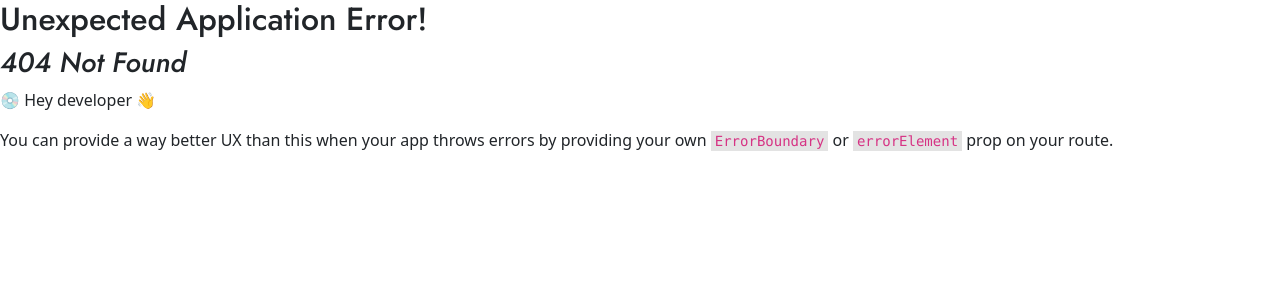
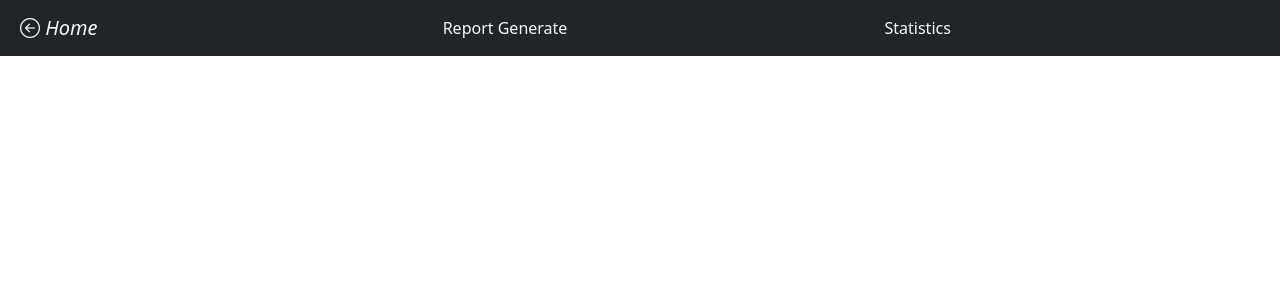
Before and after one commit to mahesh13sankarie/solar-offset-project, a React (Vite) app in the folder client/: page /reportpage in a window 1280 px wide. Before the commit this address had no page. Shown: the top 300 px of the page. Built offline with nearby package versions, Linux system fonts and the light colour scheme.

Commit message:
Feat: Add Navigation for report page & Admin Sidebar to accept props

```diff
--- a/client/src/components/Dashboard/Sidebar.jsx
+++ b/client/src/components/Dashboard/Sidebar.jsx
@@ -3,14 +3,16 @@ import React from "react";
 import './SideNav.css'; // Optional: for custom styling
 import {Link, useLocation} from 'react-router-dom';
 
-const SideNav = () => {
+const SideNav = (props) => {
 
     const location = useLocation();
     const currentPath = location.pathname;
 return (
     <div className="d-flex flex-column flex-shrink-0 p-3 text-white bg-dark" style={{ width: '250px', height: '100vh' }}>
         <Link to="/dashboard" className="d-flex align-items-center mb-3 text-white text-decoration-none">
-            <span className="fs-4">Admin Panel</span>
+            <span className="fs-4">
+                { props.userType ? props.userType : "Admin" }
+            </span>
         </Link>
         <hr />
         <ul className="nav nav-pills flex-column mb-auto">
--- a/client/src/components/Report/ReportDashboard.jsx
+++ b/client/src/components/Report/ReportDashboard.jsx
@@ -1,11 +1,20 @@
-import React from "react";
-import {useState, useEffect} from "react";
+import React,{ useEffect} from "react";
+import {isAuthenticated} from "../Login/HelperFunction.jsx";
+import Sidebar from "../Dashboard/Sidebar.jsx";
+import StaffNavBar from "./StaffNavBar.jsx";
+const REPORTAPI = "dummy.link.com/report";
+
+export default function ReportDashboard() {
+
+    useEffect(() => {
+        let checkIsAuthenticated = isAuthenticated();
+        console.log(checkIsAuthenticated);
+    }, []);
 
 
-
-export default function ReportDashboard() {
     return (
         <>
+            <StaffNavBar />
 
         </>
     );
--- /dev/null
+++ b/client/src/components/Report/StaffNavBar.jsx
@@ -0,0 +1,22 @@
+import React from "react";
+
+export default function StaffNavBar() {
+    return (
+     <>
+        <div className="side-nav">
+                <nav className="navbar navbar-expand-sm text-light bg-dark">
+                    <a href="/" className="navbar-brand text-light" style={{textDecoration: 'none',marginLeft: '20px'}} >
+                        <i className="bi bi-arrow-left-circle text-decoration-none" > Home</i>
+                    </a>
+                    <div className="container-fluid " >
+                    <ul className="navbar-nav d-flex justify-content-evenly " style={{width:'100%'}} >
+
+                        <li>Report Generate</li>
+                        <li>Statistics</li>
+                    </ul>
+                    </div>
+                </nav>
+        </div>
+     </>
+    )
+}
```
Also changed, not shown: client/src/App.jsx (+5 -4 lines).
